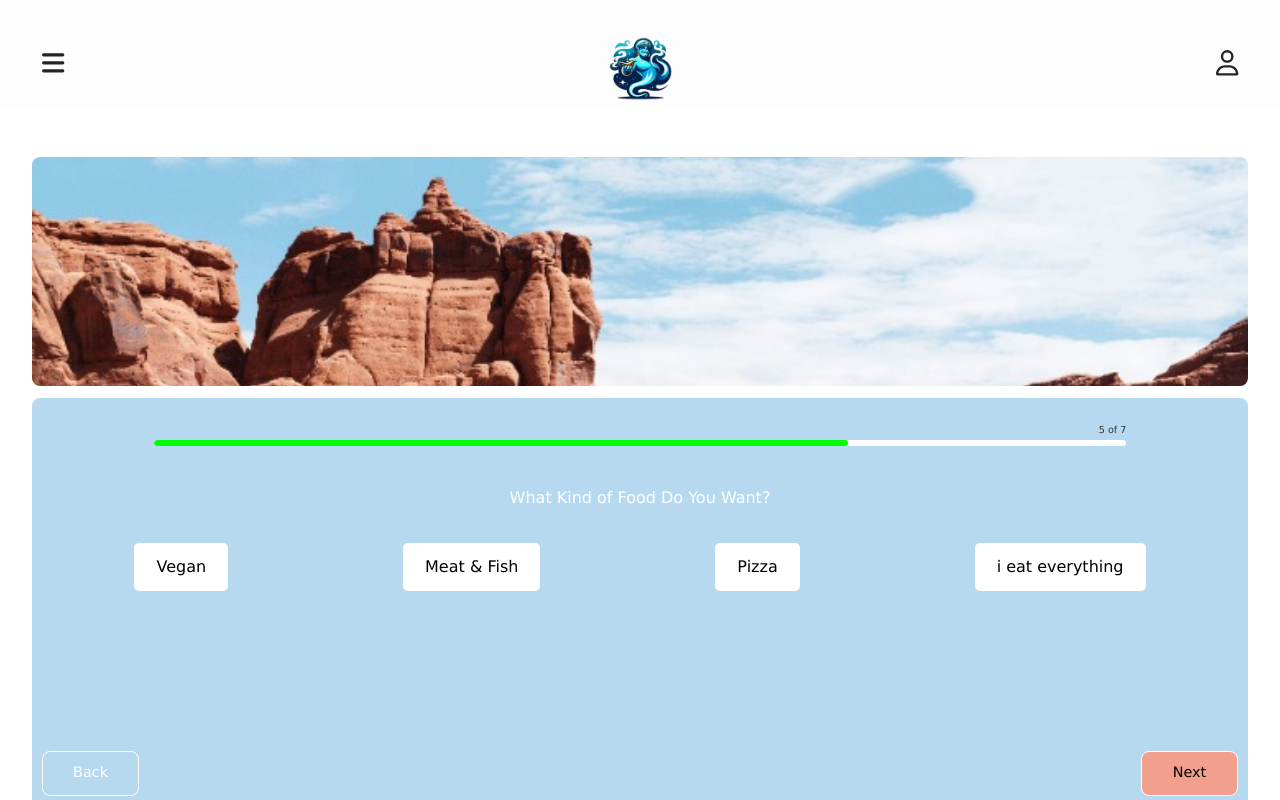
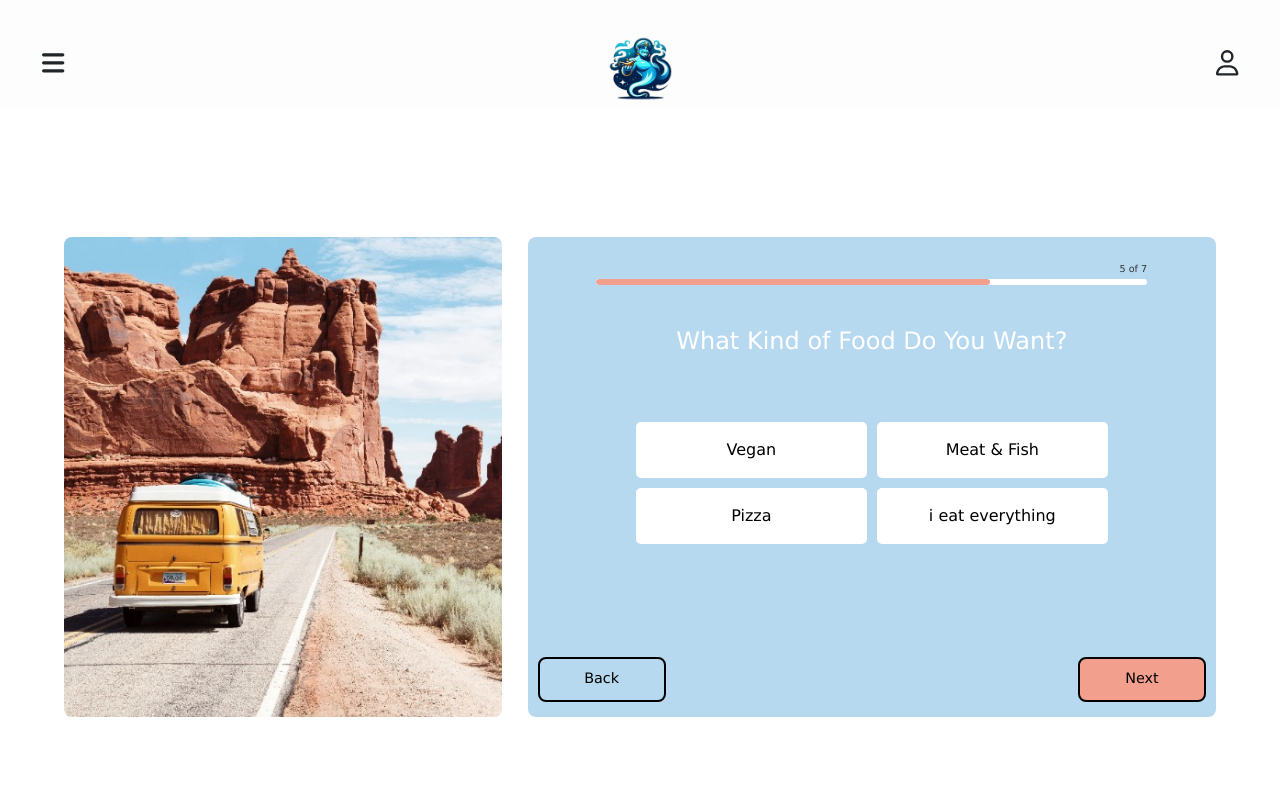
Before and after one commit to McTeaCup/TravelGenie, a React (Vite) app in the folder reactapp4.client/: page /food in a window 1280 px wide. Shown: the top 800 px of the page. Built offline with nearby package versions, Linux system fonts and the light colour scheme.

Commit message:
created desktop responsiveness for forms pages

```diff
--- a/reactapp4.client/src/pages/1destination.jsx
+++ b/reactapp4.client/src/pages/1destination.jsx
@@ -103,7 +103,7 @@ const Destination = () => {
     return (
         <div className={style.mainContainer}>
             <div className={style.textBox}>
-                <h1>Lets start with some questions to help you find your best<br /> activites just for your trip!</h1>
+                <h1>Lets start with some questions to help you find the best<br /> activites just for your trip!</h1>
             </div>
             <div className={style.box}>
                 <div className={style.progressContainer}>
@@ -113,7 +113,6 @@ const Destination = () => {
                     </div>
                 </div>
                 <div className={style.inputs}>
-                    <label htmlFor="country">Select a country:</label>
                     <select className={style.locationLabel} id="country" value={selectedCountry} onChange={handleCountryChange}>
                         <option value="">Select a country</option>
                         {countries.map((country, index) => (
@@ -122,7 +121,6 @@ const Destination = () => {
                             </option>
                         ))}
                     </select>
-                    <label htmlFor="city">Select a city:</label>
                     <select className={style.locationLabel} id="city" value={selectedCity} onChange={handleCityChange}>
                         <option value="">Select a city</option>
                         {cities.map((city, index) => (
--- a/reactapp4.client/src/style.module.css
+++ b/reactapp4.client/src/style.module.css
@@ -46,6 +46,7 @@
     flex-direction: column;
     background-color: #B6D9F0;
     position: relative;
+    margin: 0 0 10vh 0;
 }
 
 .formTitle {
@@ -94,7 +95,7 @@
 .line6,
 .line7 {
     height: 100%;
-    background-color: #00FF00;
+    background-color: #F29F8D;
     border-radius: 5px;
 }
 
@@ -204,15 +205,15 @@ input[type="date"] {
 .desButton1 {
     left: 10px;
     background-color: transparent;
-    color: #FFFFFF;
-    border: 0.5px solid rgba(255, 255, 255, 1)
+    color: #000000;
+    border: 2px solid #000000;
 }
 
 .desButton2 {
     right: 10px;
     background-color: #F29F8D;
     color: #000000;
-    border: 0.5px solid rgba(255, 255, 255, 1)
+    border: 2px solid #000000;
 }
 
 .arrivalContainer, .departureContainer {
@@ -763,3 +764,72 @@ input[type="date"] {
     justify-content: center;
     gap: 40px;
 }
+
+@media screen and (min-width: 800px) {
+    .mainContainer {
+        flex-direction: row;
+        height: 90vh;
+        column-gap: 2vw;
+        align-items: flex-start;
+    }
+
+    .imgBox,
+    .textBox {
+        width: 35vw;
+        height: 60vh;
+        margin: 10vh 0 0 5vw;
+    }
+
+    .textBox h1 {
+        font-size: 3rem;
+    }
+
+    .box {
+        width: 55vw;
+        height: 60vh;
+        margin: 10vh 5vw 0 0;
+        justify-content: center;
+    }
+
+    .inputs {
+        left: 10vw;
+    }
+
+    .locationLabel {
+        width: 30vw;
+        height: 7vh;
+    }
+
+    .inputsDate {
+        display: flex;
+        flex-direction: column;
+        width: 30vw;
+        row-gap: 10px;
+    }
+
+
+    .select {
+        width: 20px;
+    }
+
+    .formContainer {
+        margin: 5vh 0 5vh 0;
+        max-height: 50vh;
+        width: 40vw;
+    }
+
+    .formText {
+        font-size: 1.5rem;
+    }
+
+    .formButton {
+        font-size: 1rem;
+        flex: 1 1 auto;
+        width: 20vh;
+        height: 7vh;
+    }
+
+    .desButton1, .desButton2 {
+        width: 10vw;
+    }
+}
```
Also changed, not shown: 4 other files (tests, documents, lock files or other folders).
